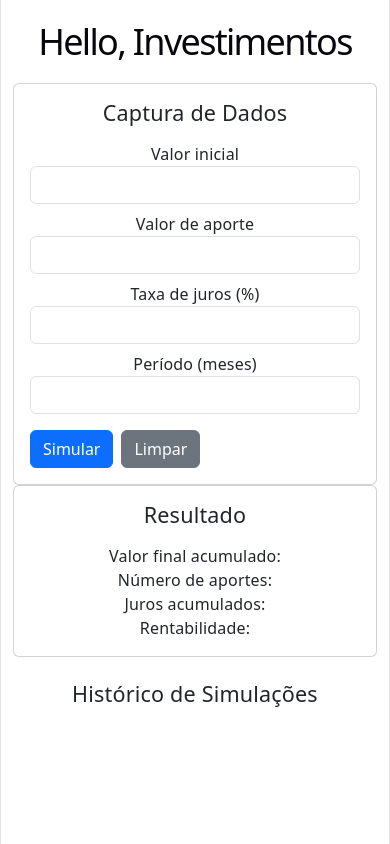
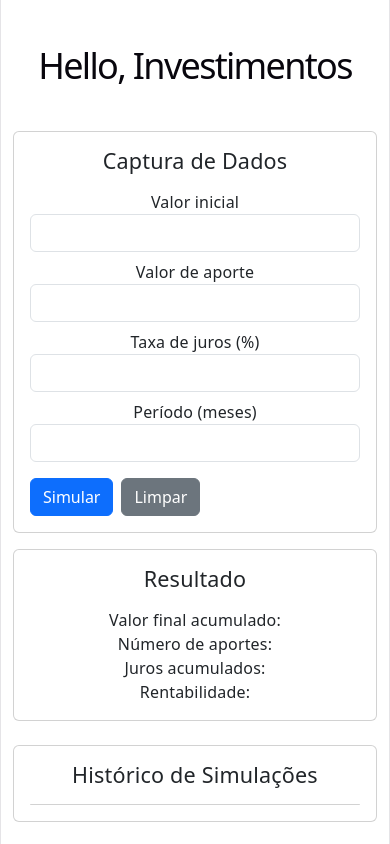
Before and after one commit to Eunata04/20261_fatec_ipi_pdmtn_projeto_p1, a React (Vite) app: page / in a window 390 px wide. Built offline with nearby package versions, Linux system fonts and the light colour scheme.

Commit message:
ajusta layout responsivo com bootstrap

```diff
--- a/src/App.jsx
+++ b/src/App.jsx
@@ -63,15 +63,15 @@ function App() {
   }
 
   return (
-    <div className="container">
-      <div className="row">
-        <div className="col-12">
+    <div className="container mt-4">
+      <div className="row mb-4">
+        <div className="col-12 text-center">
           <h1>Hello, Investimentos</h1>
         </div>
       </div>
 
-      <div className="row">
-        <div className="col-12 col-lg-6">
+      <div className="row mb-4">
+        <div className="col-12 col-lg-6 mb-3 mb-lg-0">
           <CapturaDados
             valorInicial={valorInicial}
             valorAporte={valorAporte}
@@ -96,9 +96,10 @@ function App() {
         </div>
       </div>
 
-      <div className="row mt-4">
+      <div className="row">
         <div className="col-12">
-          <h4>Histórico de Simulações</h4>
+          <div className="card p-3">
+            <h4 className="mb-3">Histórico de Simulações</h4>
 
             <ul className="list-group">
               {historico.map((item, index) => (
@@ -110,6 +111,7 @@ function App() {
           </div>
         </div>
       </div>
+    </div>
   )
 }
 
```
Lines whose indentation alone changed are shown as unchanged.
